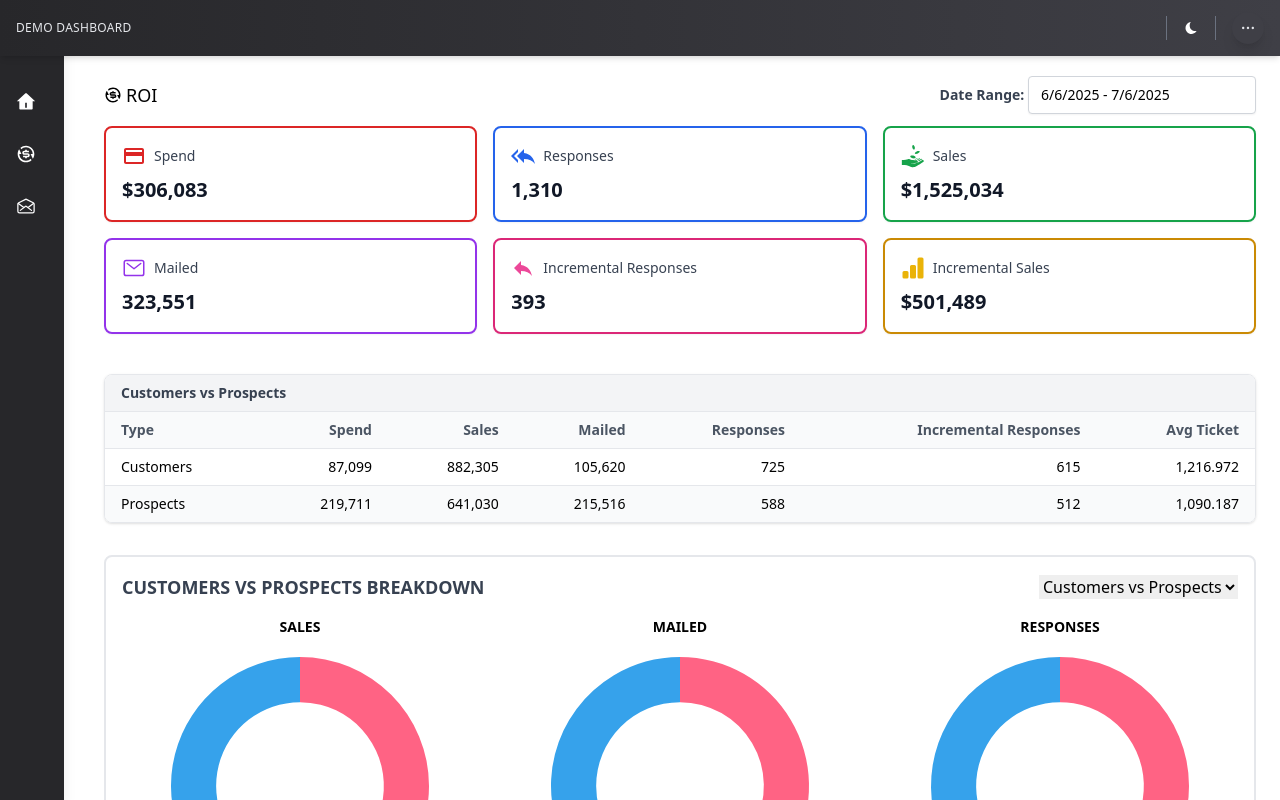
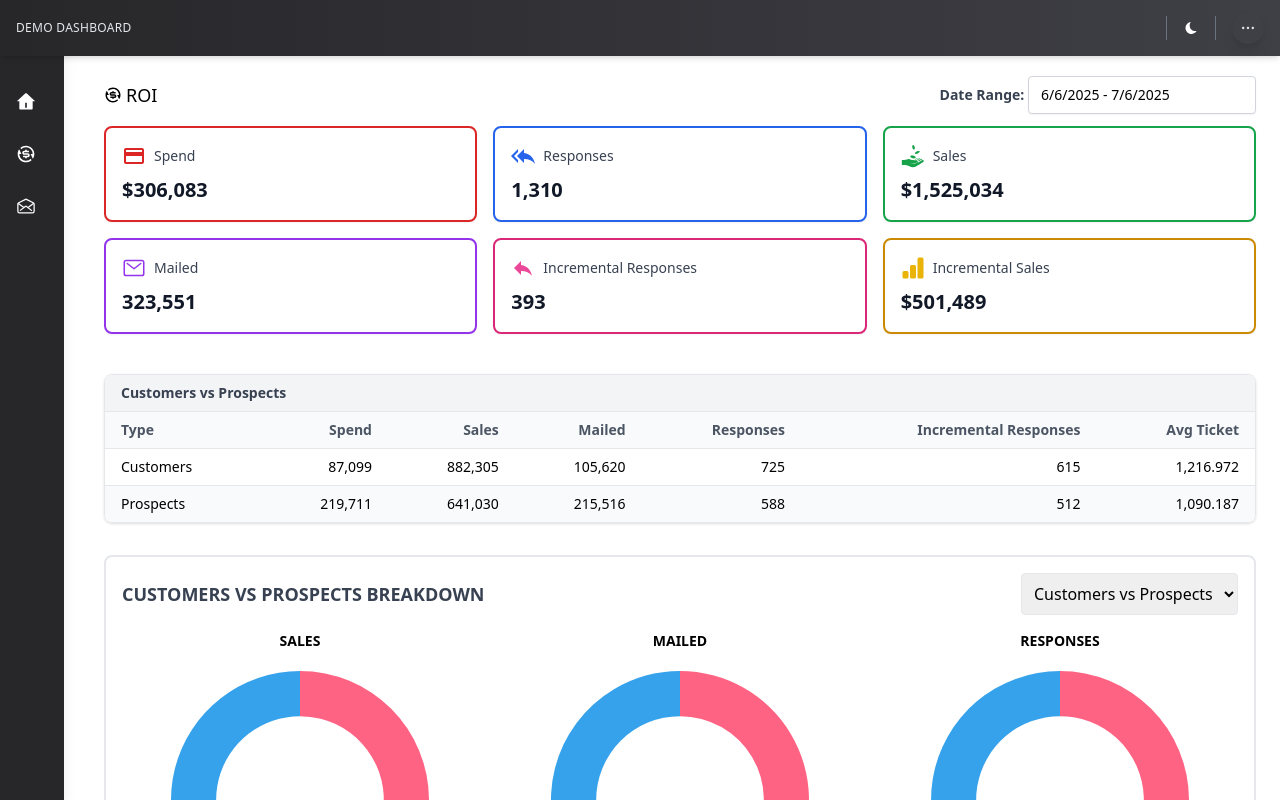
Before and after one commit to robhcho/dashboard-app, a Next.js app: page /roi in a window 1280 px wide. Shown: the top 800 px of the page. Built offline with nearby package versions, Linux system fonts and the light colour scheme.

Commit message:
add border to select component

```diff
--- a/components/roi/RoiMain.tsx
+++ b/components/roi/RoiMain.tsx
@@ -163,7 +163,7 @@ export const RoiMain = () => {
           <select
             value={selectedKey}
             onChange={(e) => setSelectedKey(e.target.value as 'cust_pros_daily' | 'list_data_daily')}
-            className='dark:bg-zinc-500'
+            className='dark:bg-zinc-500 border rounded border-width-1 p-2'
           >
             {chartOptions.map((opt) => (
               <option key={opt.key} value={opt.key}>
```
